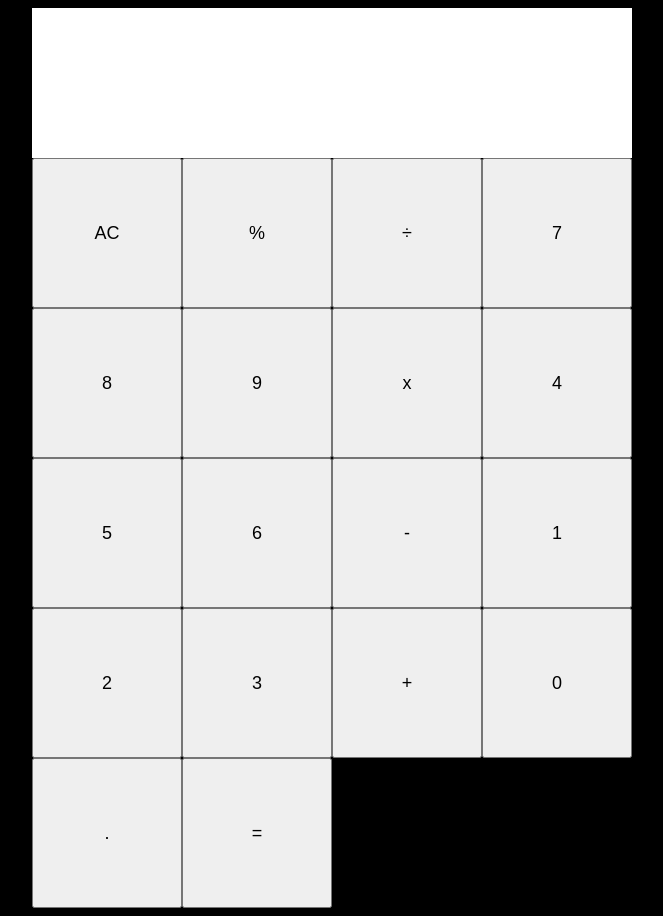
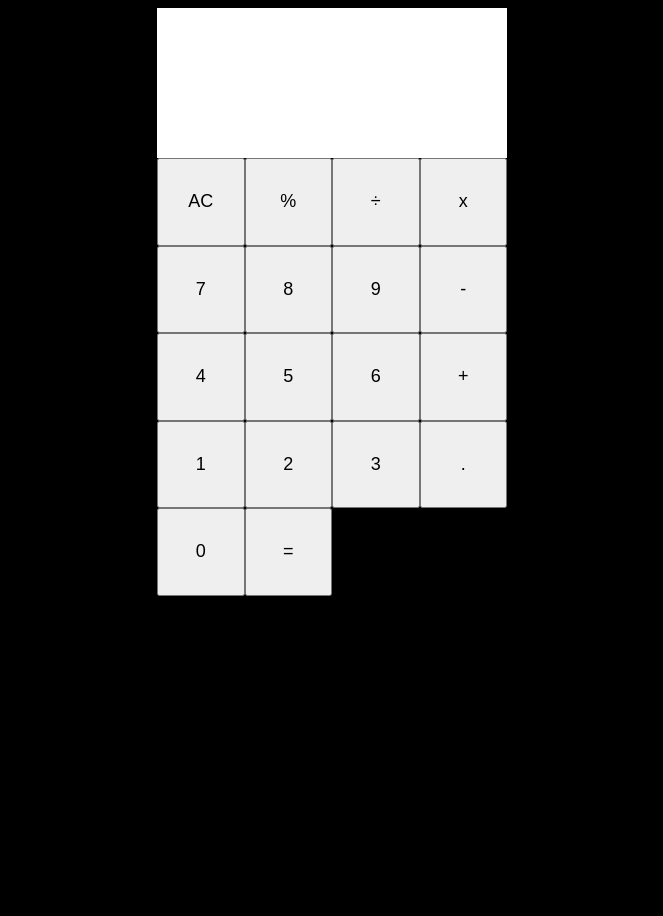
Before and after one commit to Camie0903/calculator, a plain HTML site: page index.html in a window 1280 px wide. Shown: the whole page, without its empty margins (308-971 px from the left). After the commit the page ends 800 px from the top, so only its background shows below. Drawn offline with Linux system fonts and the light colour scheme.

Commit message:
new fdsdf

```diff
--- a/index.html
+++ b/index.html
@@ -16,20 +16,20 @@
             <button class="button" onclick="reset()">AC</button>
             <button class="button" onclick="buildSum('%')">%</button>
             <button class="button" onclick="buildSum('/')">÷</button>
+            <button class="button" onclick="buildSum('*')">x</button>
             <button class="button" onclick="buildSum('7')">7</button>
             <button class="button" onclick="buildSum('8')">8</button>
             <button class="button" onclick="buildSum('9')">9</button>
-            <button class="button" onclick="buildSum('*')">x</button>
+            <button class="button" onclick="buildSum('-')">-</button>
             <button class="button" onclick="buildSum('4')">4</button>
             <button class="button" onclick="buildSum('5')">5</button>
             <button class="button" onclick="buildSum('6')">6</button>
-            <button class="button" onclick="buildSum('-')">-</button>
+            <button class="button" onclick="buildSum('+')">+</button>
             <button class="button" onclick="buildSum('1')">1</button>
             <button class="button" onclick="buildSum('2')">2</button>
             <button class="button" onclick="buildSum('3')">3</button>
-            <button class="button" onclick="buildSum('+')">+</button>
+            <button class="button" onclick="buildSum('.')">.</button>
             <button class="button" onclick="buildSum('0')">0</button>
-            <button class="button" onclick="buildSum('.')">.</button>
             <button class="button" onclick= "evaluateSum()">=</button>
 
         </div>
--- a/style.css
+++ b/style.css
@@ -3,13 +3,14 @@ body{
 }
 
 .calculator{
-    max-width: 600px;
+    max-width: 350px;
     margin-inline: auto;
 }
 #output{
     /* width: 328px; */
     height: 150px;
     background: white;
+    font-size: 90px;;
 
 
 }
```
